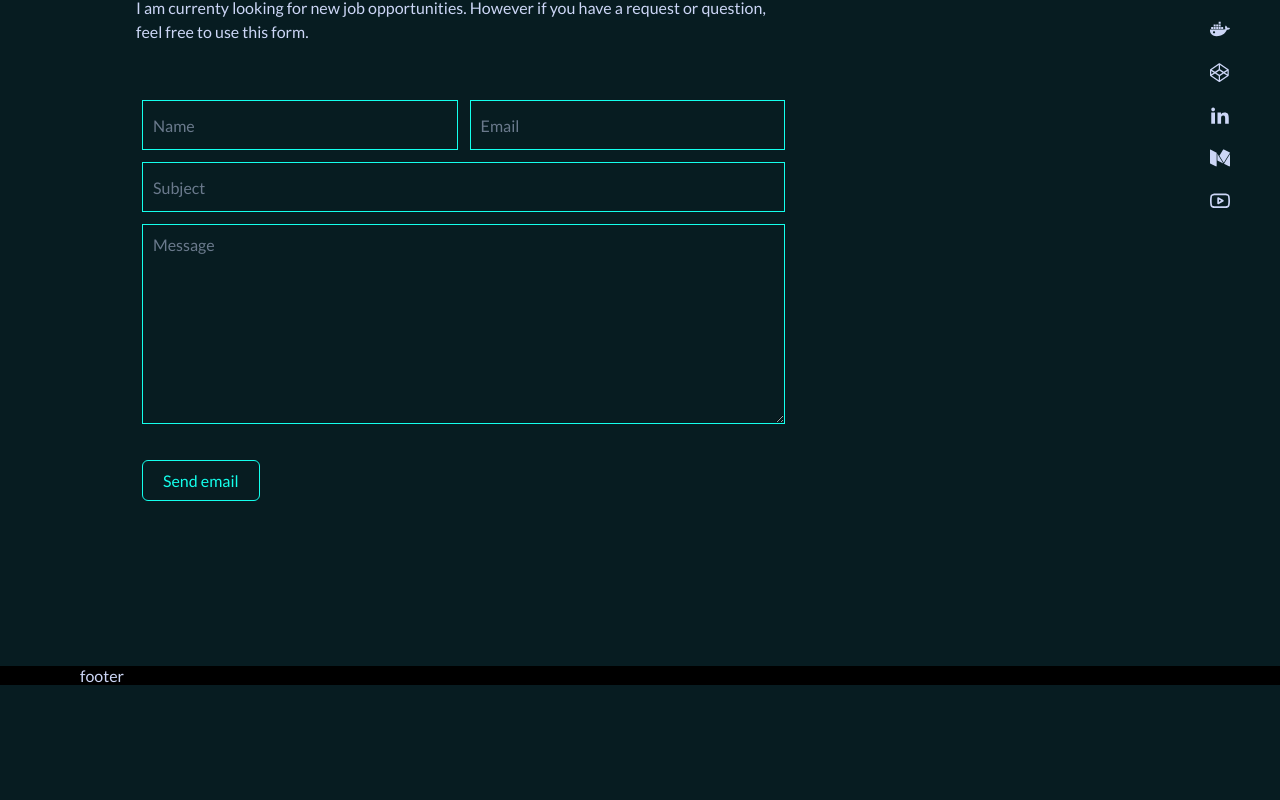
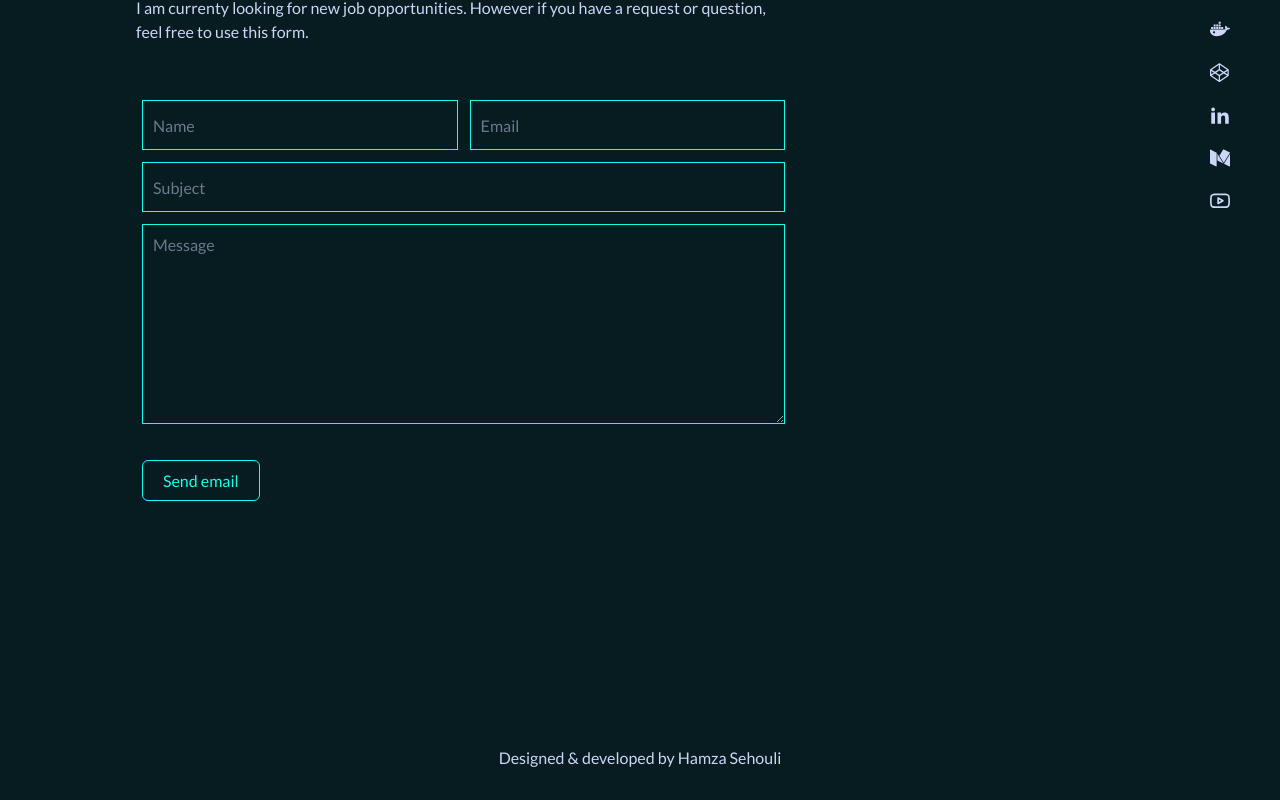
Before and after one commit to Hamzasehouli/myportfolio-nextjs, a Next.js app: page /contact in a window 1280 px wide. Shown: the part 267-1067 px from the top of the page. Before the commit the page ends 952 px from the top, so only its background shows below. Built offline with nearby package versions, Linux system fonts and the light colour scheme.

Commit message:
Added Footer comp and its css style

```diff
--- /dev/null
+++ b/components/Footer.js
@@ -0,0 +1,13 @@
+import Classes from "./Footer.module.css";
+import BaseSection from "./BaseSection";
+
+const Footer = function () {
+  return (
+    <footer className={Classes.footer}>
+      <BaseSection>
+        <p>Designed & developed by Hamza Sehouli</p>
+      </BaseSection>
+    </footer>
+  );
+};
+export default Footer;
--- /dev/null
+++ b/components/Footer.module.css
@@ -0,0 +1,6 @@
+.footer {
+  display: flex;
+  padding: 3rem;
+  background-color: var(--color-primary);
+  margin-top: 5rem;
+}
--- a/components/Layout.js
+++ b/components/Layout.js
@@ -1,5 +1,5 @@
 import MainNav from "./MainNav";
-// import { Fragment } from "react";
+import Footer from "./Footer";
 import BaseSection from "./BaseSection";
 const Layout = function (props) {
   return (
@@ -65,9 +65,7 @@ const Layout = function (props) {
           </li>
         </ul>
       </main>
-      <footer>
-        <BaseSection>footer</BaseSection>
-      </footer>
+      <Footer></Footer>
     </div>
   );
 };
--- a/styles/globals.css
+++ b/styles/globals.css
@@ -135,3 +135,18 @@ main {
 .logo {
   cursor: pointer;
 }
+
+::-webkit-scrollbar {
+  width: 4px;
+  border: 1px solid var(--color-secondary);
+}
+
+::-webkit-scrollbar-track {
+  border-radius: 0;
+  background: var(--color-primary);
+}
+
+::-webkit-scrollbar-thumb {
+  border-radius: 0;
+  background: var(--color-secondary);
+}
```
